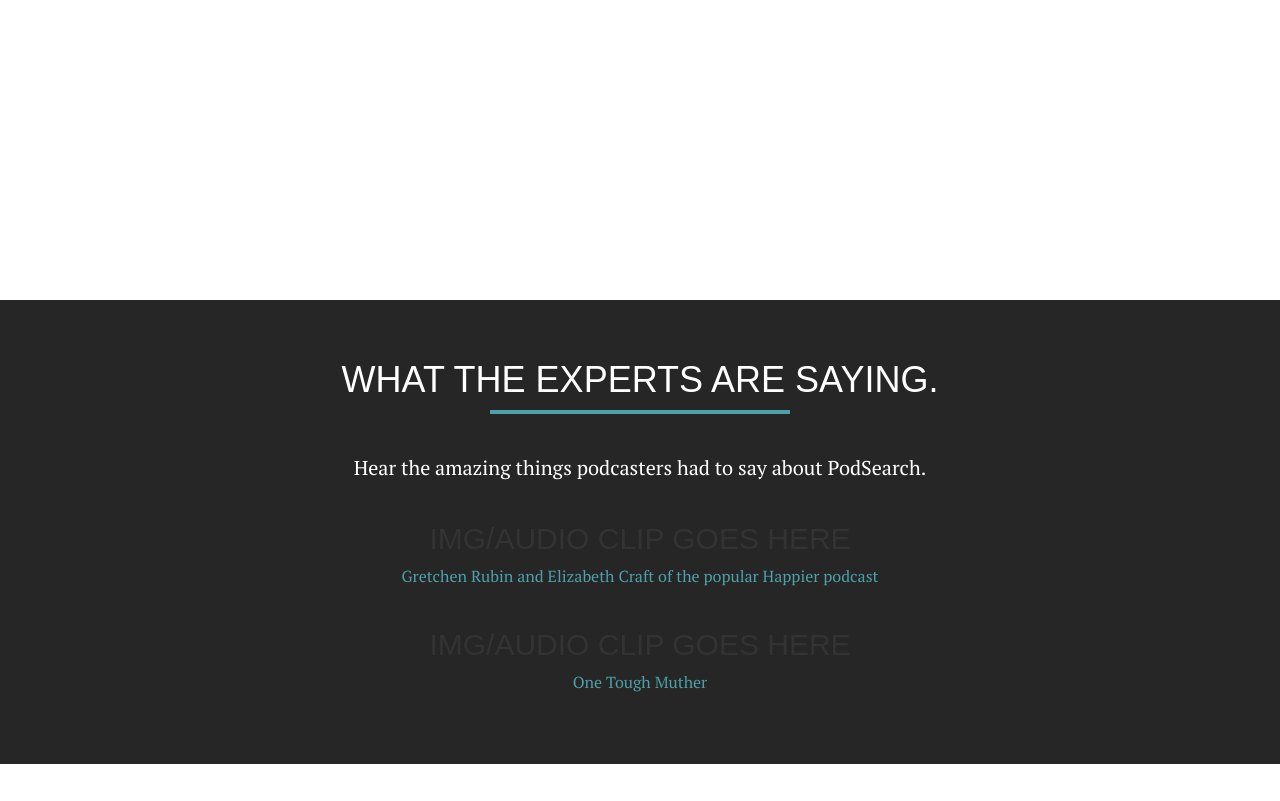
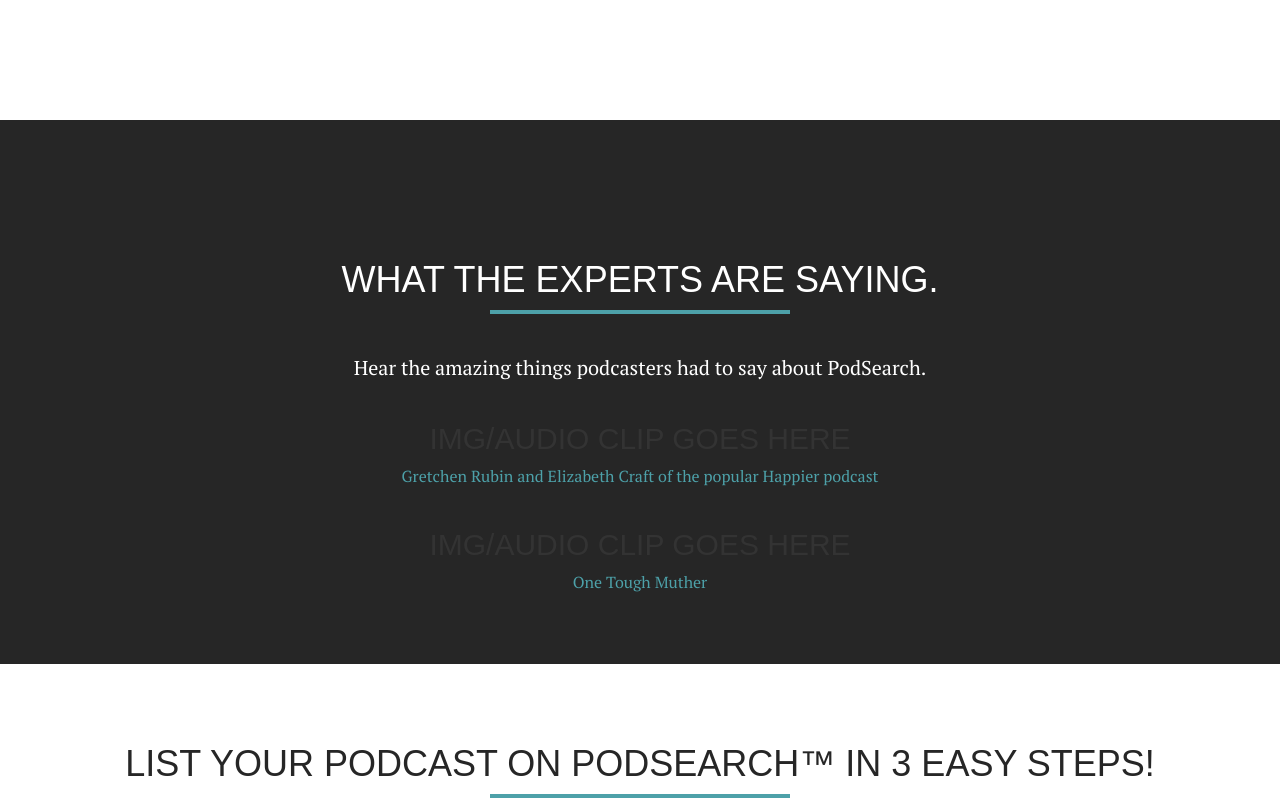
Before and after one commit to mastroneel/podsearch-2, a plain HTML site: page index.html in a window 1280 px wide. Shown: the part 3320-4121 px from the top of the page. Drawn offline with nearby package versions, Linux system fonts and the light colour scheme; a web font is replaced by a local one.

Commit message:
Fix height

```diff
--- a/sass/experts.scss
+++ b/sass/experts.scss
@@ -2,7 +2,7 @@
 
 .experts {
   padding: 40px 0 60px 0;
-  margin-top: 60px;
+  margin-top: -120px;
   background-color: $dark-gray;
   h1, p {
     color: $white;
```
Also changed, not shown: css/app.css, css/experts.css, 2 other files.
